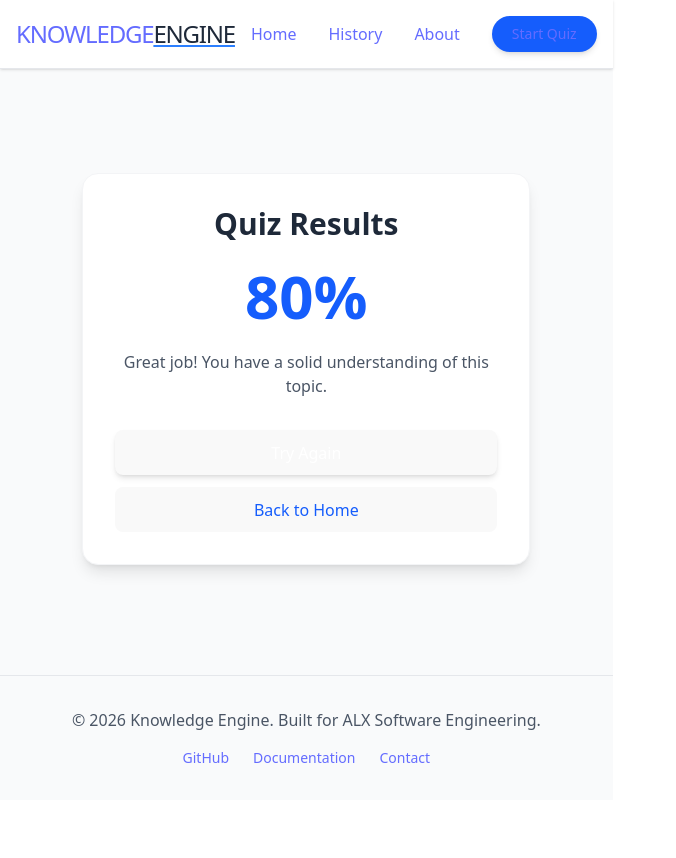
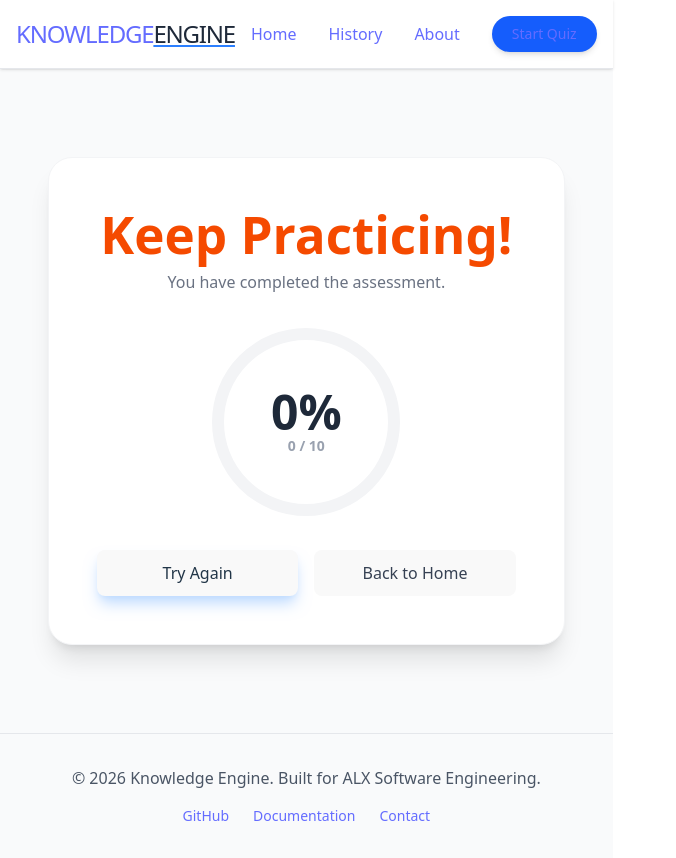
Before and after one commit to ObedK7/Quiz-App-Capstone, a React (Vite) app in the folder quiz-app-project/: page /results in a window 1280 px wide. Shown: the whole page, without its empty margins (0-676 px from the left). Before the commit the page ends 800 px from the top, so only its background shows below. Built offline with nearby package versions, Linux system fonts and the light colour scheme.

Commit message:
feat: implement dynamic results calculation and animated score gauge

```diff
--- a/quiz-app-project/src/components/ui/Button.jsx
+++ b/quiz-app-project/src/components/ui/Button.jsx
@@ -3,7 +3,7 @@ import React from "react";
 const Button = ({
   children,
   onClick,
-  variant = "primary",
+  variant = "black",
   className = "",
   type = "button",
 }) => {
--- a/quiz-app-project/src/pages/Assessment.jsx
+++ b/quiz-app-project/src/pages/Assessment.jsx
@@ -15,7 +15,7 @@ const Assessment = () => {
   useEffect(() => {
     const getQuestions = async () => {
       try {
-        const data = await fetchQuizQuestions(20);
+        const data = await fetchQuizQuestions(10);
         if (data && data.length > 0) {
           const formatted = data.map((q) => ({
             question: decodeHtml(q.question),
--- a/quiz-app-project/src/pages/Results.jsx
+++ b/quiz-app-project/src/pages/Results.jsx
@@ -1,26 +1,83 @@
 import React from "react";
-import { Link } from "react-router-dom";
-import Button from "../components/ui/Button";
+import { useLocation, useNavigate } from "react-router-dom";
 
 const Results = () => {
+  const location = useLocation();
+  const navigate = useNavigate();
+
+  // Grab the data sent from the Assessment page
+  // Fallback to 0 if someone navigates here directly
+  const { finalScore = 0, total = 10 } = location.state || {};
+
+  // The Dynamic Percentage Calculation
+  const percentage = Math.round((finalScore / total) * 100);
+
+  // Performance Message Logic
+  const getMessage = () => {
+    if (percentage >= 80)
+      return { title: "Excellent!", color: "text-green-600" };
+    if (percentage >= 50) return { title: "Good Job!", color: "text-blue-600" };
+    return { title: "Keep Practicing!", color: "text-orange-600" };
+  };
+
+  const message = getMessage();
+
   return (
-    <div className="flex flex-col items-center justify-center py-16 px-4">
-      <div className="bg-white p-8 rounded-2xl shadow-lg border border-gray-100 text-center max-w-md w-full">
-        <h2 className="text-3xl font-bold text-gray-800 mb-2">Quiz Results</h2>
-        <div className="text-6xl font-black text-blue-600 my-6">80%</div>
-        <p className="text-gray-600 mb-8">
-          Great job! You have a solid understanding of this topic.
-        </p>
+    <div className="max-w-2xl mx-auto px-4 py-12 text-center">
+      <div className="bg-white rounded-3xl shadow-xl p-8 md:p-12 border border-gray-100">
+        <h1 className={`text-4xl font-black mb-2 ${message.color}`}>
+          {message.title}
+        </h1>
+        <p className="text-gray-500 mb-8">You have completed the assessment.</p>
 
-        <div className="flex flex-col gap-3">
-          <Link to="/assessment">
-            <Button className="w-full">Try Again</Button>
-          </Link>
-          <Link to="/">
-            <Button variant="outline" className="w-full">
-              Back to Home
-            </Button>
-          </Link>
+        {/* Score Circle */}
+        <div className="relative w-48 h-48 mx-auto mb-8 flex items-center justify-center">
+          <svg className="w-full h-full transform -rotate-90">
+            <circle
+              cx="96"
+              cy="96"
+              r="88"
+              stroke="currentColor"
+              strokeWidth="12"
+              fill="transparent"
+              className="text-gray-100"
+            />
+            <circle
+              cx="96"
+              cy="96"
+              r="88"
+              stroke="currentColor"
+              strokeWidth="12"
+              fill="transparent"
+              strokeDasharray={553}
+              strokeDashoffset={553 - (553 * percentage) / 100}
+              className={`${message.color} transition-all duration-1000 ease-out`}
+              strokeLinecap="round"
+            />
+          </svg>
+          <div className="absolute inset-0 flex flex-col items-center justify-center">
+            <span className="text-5xl font-black text-gray-800">
+              {percentage}%
+            </span>
+            <span className="text-sm font-bold text-gray-400">
+              {finalScore} / {total}
+            </span>
+          </div>
+        </div>
+
+        <div className="grid grid-cols-1 md:grid-cols-2 gap-4">
+          <button
+            onClick={() => navigate("/assessment")}
+            className="py-4 px-6 bg-blue-600 text-red rounded-xl font-bold hover:bg-blue-700 transition-colors shadow-lg shadow-blue-200"
+          >
+            Try Again
+          </button>
+          <button
+            onClick={() => navigate("/")}
+            className="py-4 px-6 bg-gray-100 text-gray-700 rounded-xl font-bold hover:bg-gray-200 transition-colors"
+          >
+            Back to Home
+          </button>
         </div>
       </div>
     </div>
```
